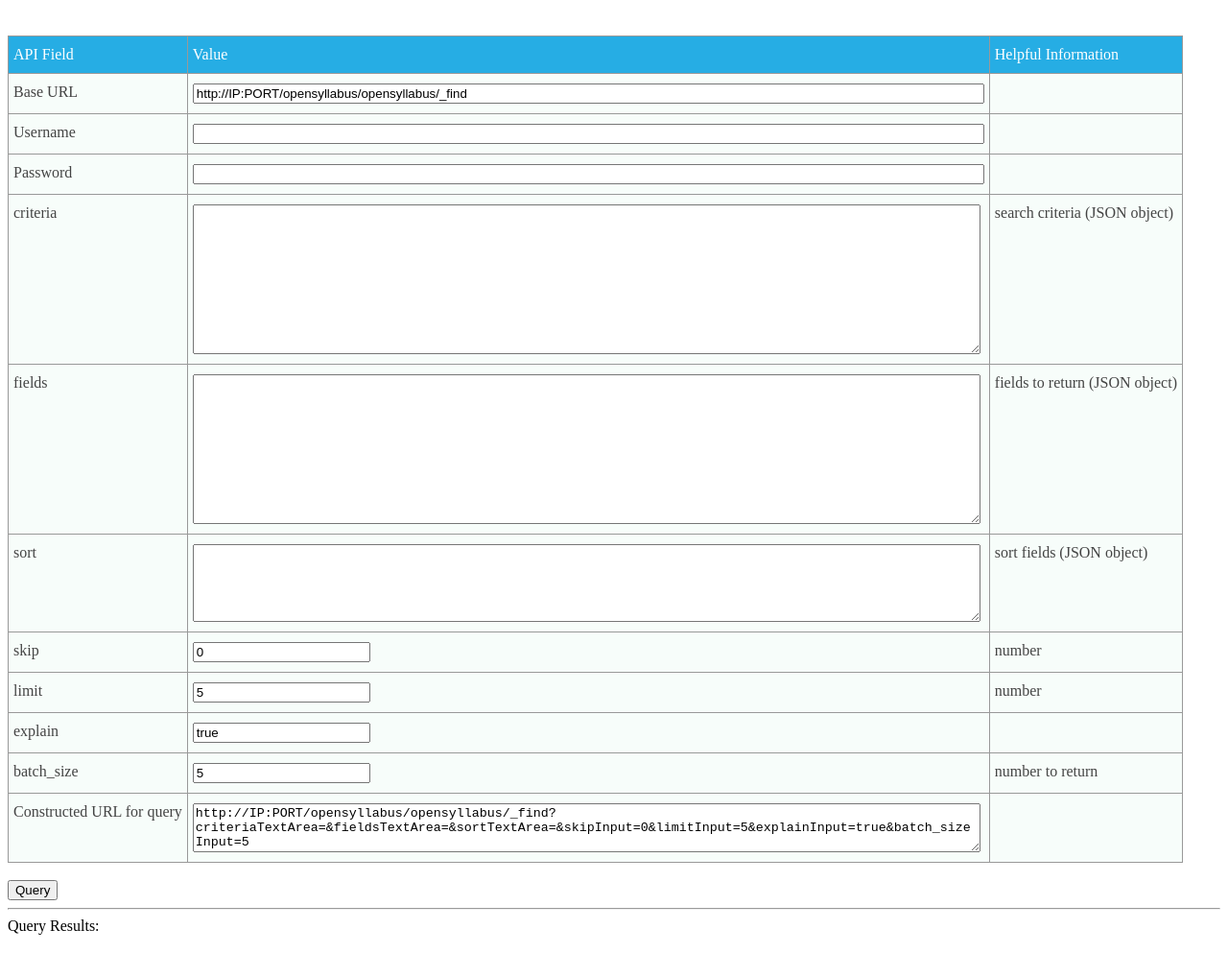
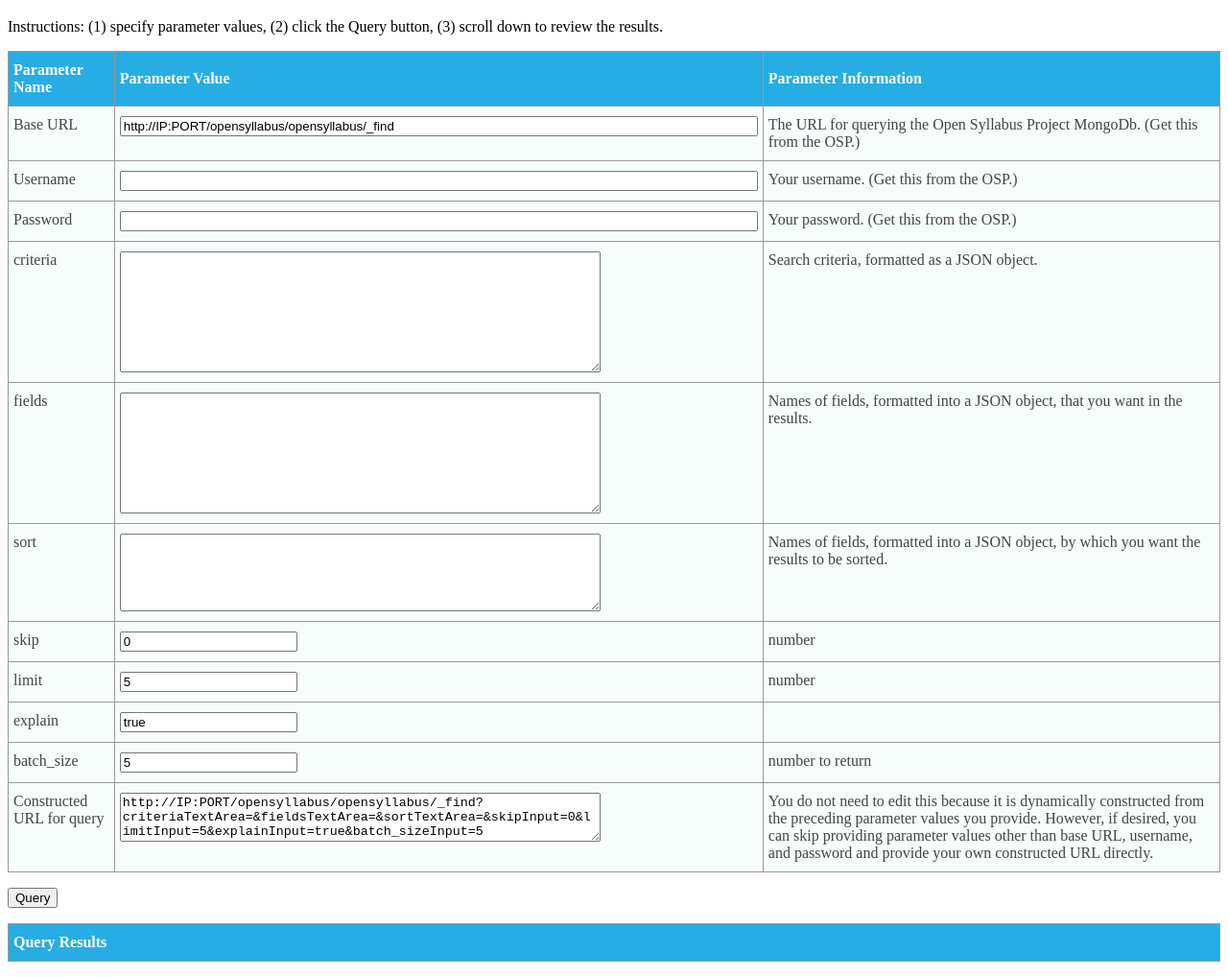
Before and after one commit to xpmethod/opensyllabus, a plain HTML site: page UI/SimpleQuerier.html in a window 1280 px wide. Shown: the part 61-1079 px from the top of the page at 96% size. Before the commit the page ends 1043 px from the top, so only its background shows below. Drawn offline with nearby package versions, Linux system fonts and the light colour scheme.

Commit message:
Update SimpleQuerier.html

```diff
--- a/UI/SimpleQuerier.html
+++ b/UI/SimpleQuerier.html
@@ -12,11 +12,12 @@
 <meta http-equiv="X-UA-Compatible" content="IE=edge" />
 <title>Simple Page for Querying Open Syllabus Project REST API</title>
 <style>
+	.tableApiParameters {border-collapse:collapse;border-spacing:0;border-color:#999;}
+	.tableApiParameters th{text-align:left;font-weight:bold;padding:10px 5px;border-style:solid;border-width:1px;overflow:hidden;word-break:normal;border-color:#999;color:#fff;background-color:#26ADE4;}
+	.tableApiParameters td{vertical-align:top;padding:10px 5px;border-style:solid;border-width:1px;overflow:hidden;word-break:normal;border-color:#999;color:#444;background-color:#F7FDFA;}
 
-.tableApiComponents  {border-collapse:collapse;border-spacing:0;border-color:#999;}
-.tableApiComponents th{text-align:left;font-weight:normal;padding:10px 5px;border-style:solid;border-width:1px;overflow:hidden;word-break:normal;border-color:#999;color:#fff;background-color:#26ADE4;}
-.tableApiComponents td{vertical-align:top;padding:10px 5px;border-style:solid;border-width:1px;overflow:hidden;word-break:normal;border-color:#999;color:#444;background-color:#F7FDFA;}
-
+	.tableResultsHeader {border-collapse:collapse;border-spacing:0;border-color:#999;width:100%;}
+	.tableResultsHeader th{text-align:left;font-weight:bold;padding:10px 5px;border-style:solid;border-width:1px;overflow:hidden;word-break:normal;border-color:#999;color:#fff;background-color:#26ADE4;}
 
 </style>
 <script src="https://ajax.googleapis.com/ajax/libs/jquery/1.11.1/jquery.min.js"></script>
@@ -47,7 +48,8 @@
 	}
 
 	function queryOSPRESTAPI() {
-
+		$("#executeQueryBtn").attr("disabled","true");
+		$("#executeQueryBtn").html("Querying... (please wait)");
 		$.getJSON({
 			'url': $("#constructedURL").val()
 			,'beforeSend': function(xhr) {
@@ -60,6 +62,8 @@
 				// make the data pretty for display
 				data = JSON.stringify(data,null,4)
 				$("#divForQueryResults").html("<pre>" + data + "</pre>");
+				$("#executeQueryBtn").removeAttr("disabled");
+				$("#executeQueryBtn").html("Query");
 			}
 		);
 	}
@@ -68,37 +72,40 @@
 <body>
 
 <h1>Simple Page for querying Open Syllabus Project <a href="https://github.com/dhcolumbia/opensyllabus/wiki/REST-API">REST API</a></h1>
-<br/>
-<table class="tableApiComponents">
+<p>
+	Instructions:  (1) specify parameter values, (2) click the Query button, (3) scroll down to review the results.
+</p>
+<p>
+<table class="tableApiParameters">
 <tr>
-	<th>API Field</th>
-	<th>Value</th>
-	<th>Helpful Information</th>
+	<th>Parameter Name</th>
+	<th>Parameter Value</th>
+	<th>Parameter Information</th>
 </tr><tr>
 	<td>Base URL</td>
-	<td><input id="baseUrlInput" type="text" size="100" onchange="onUrlComponentChange()"
+	<td><input id="baseUrlInput" type="text" size="80" onchange="onUrlComponentChange()"
 	           value='http://IP:PORT/opensyllabus/opensyllabus/_find'></td>
-	<td></td>
+	<td>The URL for querying the Open Syllabus Project MongoDb.  (Get this from the OSP.)</td>
 </tr><tr>
 	<td>Username</td>
-	<td><input id="usernameInput" type="text" size="100" onchange="onUrlComponentChange()"></td>
-	<td></td>
+	<td><input id="usernameInput" type="text" size="80" onchange="onUrlComponentChange()"></td>
+	<td>Your username.  (Get this from the OSP.)</td>
 </tr><tr>
 	<td>Password</td>
-	<td><input id="passwordInput" type="text" size="100" onchange="onUrlComponentChange()"></td>
-	<td></td>
+	<td><input id="passwordInput" type="text" size="80" onchange="onUrlComponentChange()"></td>
+	<td>Your password.  (Get this from the OSP.)</td>
 </tr><tr>
 	<td>criteria</td>
-	<td><textarea id="criteriaTextArea" rows="10" cols="100" onchange="onUrlComponentChange()"></textarea></td>
-	<td>search criteria (JSON object)</td>
+	<td><textarea id="criteriaTextArea" rows="8" cols="60" onchange="onUrlComponentChange()"></textarea></td>
+	<td>Search criteria, formatted as a JSON object.</td>
 </tr><tr>
 	<td>fields</td>
-	<td><textarea id="fieldsTextArea" rows="10" cols="100" onchange="onUrlComponentChange()"></textarea></td>
-	<td>fields to return (JSON object)</td>
+	<td><textarea id="fieldsTextArea" rows="8" cols="60" onchange="onUrlComponentChange()"></textarea></td>
+	<td>Names of fields, formatted into a JSON object, that you want in the results.</td>
 </tr><tr>
 	<td>sort</td>
-	<td><textarea id="sortTextArea" rows="5" cols="100" onchange="onUrlComponentChange()"></textarea></td>
-	<td>sort fields (JSON object)</td>
+	<td><textarea id="sortTextArea" rows="5" cols="60" onchange="onUrlComponentChange()"></textarea></td>
+	<td>Names of fields, formatted into a JSON object, by which you want the results to be sorted.</td>
 </tr><tr>
 	<td>skip</td>
 	<td><input id="skipInput" type="text" value="0" onchange="onUrlComponentChange()"></td>
@@ -117,14 +124,26 @@
 	<td>number to return</td>
 </tr><tr>
 	<td>Constructed URL for query</td>
-	<td><textarea id="constructedURL" rows="3" cols="100"></textarea></td>
-	<td></td>
+	<td><textarea id="constructedURL" rows="3" cols="60"></textarea></td>
+	<td>You do not need to edit this because it is dynamically constructed from the preceding
+	parameter values you provide.  However, if desired, you can skip providing parameter values
+	other than base URL, username, and password and provide your own constructed URL directly.
+	</td>
 </tr>
 </table>
-<br/>
-<button onclick="queryOSPRESTAPI()">Query</button>
-<hr/>
-Query Results:<br/>
-<div id="divForQueryResults"></div>
+</p>
+<p>
+	<button id="executeQueryBtn" onclick="queryOSPRESTAPI()">Query</button>
+</p>
+<p>
+	<table class="tableResultsHeader">
+	<tr>
+		<th>Query Results</th>
+	</tr>
+	</table>
+</p>
+<p>
+	<div id="divForQueryResults"></div>
+</p>
 </body>
 </html>
```
